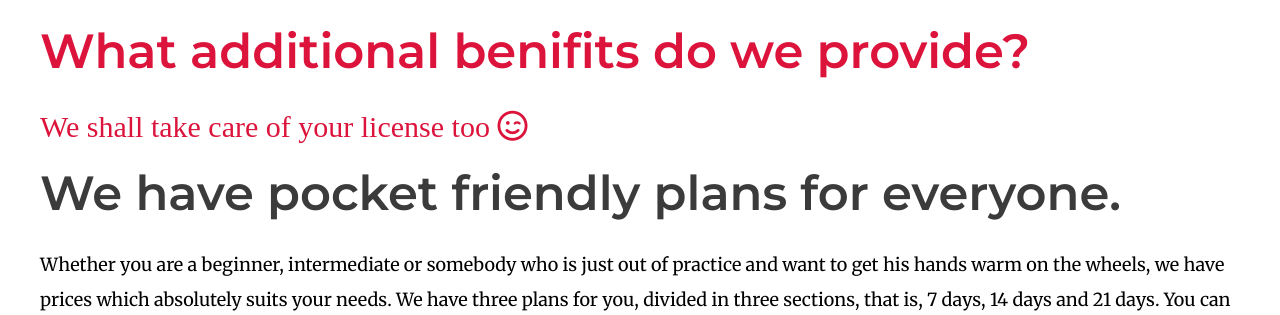
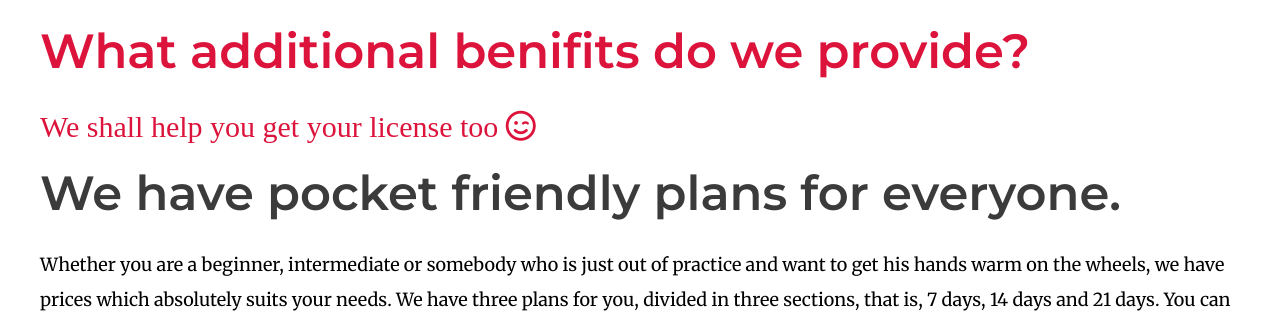
Before and after one commit to rickbhatt/confidentdriver, a Django app: page /price in a window 1280 px wide. Shown: the part 864-1179 px from the top of the page. Run offline with Django 3.2, Linux system fonts and the light colour scheme; parts of the project's set-up code (start-up, migrations or seed data) failed here and were passed over; some libraries are stand-ins or nearby versions; some web fonts are replaced.

Commit message:
benifits line changed

```diff
--- a/template/price.html
+++ b/template/price.html
@@ -102,7 +102,7 @@
             </p>
 
             <p class="benifit">
-                We shall take care of your license too <i class="far fa-smile-wink"></i>
+                We shall help you get your license too <i class="far fa-smile-wink"></i>
             </p>
         </div>
 
```
